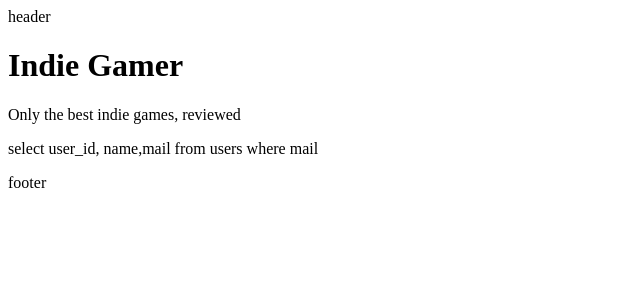
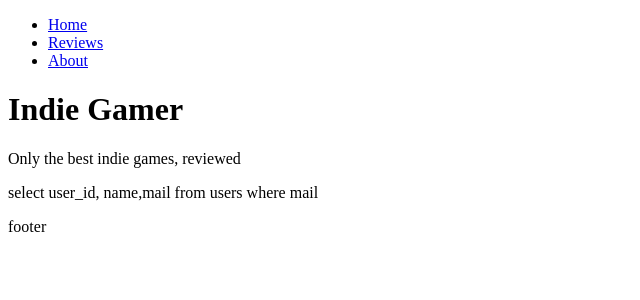
Before and after one commit to Prashantanitno/learn_nextjs, a Next.js app: page / in a window 1280 px wide. Shown: the top 300 px of the page, without its empty margins (0-640 px from the left). Built offline with nearby package versions, Linux system fonts and the light colour scheme.

Commit message:
Link component

```diff
--- a/app/layout.jsx
+++ b/app/layout.jsx
@@ -1,8 +1,24 @@
+import Link from "next/link";
+
 export default function RootLayout({ children }) {
   return (
     <html lang="en">
       <body>
-        <header>header</header>
+        <header>
+          <nav>
+            <ul>
+              <li>
+                <Link href="/">Home</Link>
+              </li>
+              <li>
+                <Link href="/reviews">Reviews</Link>
+              </li>
+              <li>
+                <Link href="/about">About</Link>
+              </li>
+            </ul>
+          </nav>
+        </header>
         <main>{children}</main>
         <footer>footer</footer>
       </body>
--- a/app/page.jsx
+++ b/app/page.jsx
@@ -8,7 +8,8 @@ import React, { useEffect } from "react";
 
 const HomePage = () => {
   useEffect(() => {
-    window.alert("welcome to my site");
+    // window.alert("welcome to my site");
+    console.log("hello Home page ");
   }, []);
 
   return (
```
Also changed, not shown: app/about/page.jsx (added, +7 -0 lines), app/reviews/hollow-knight/page.jsx (added, +7 -0 lines).
